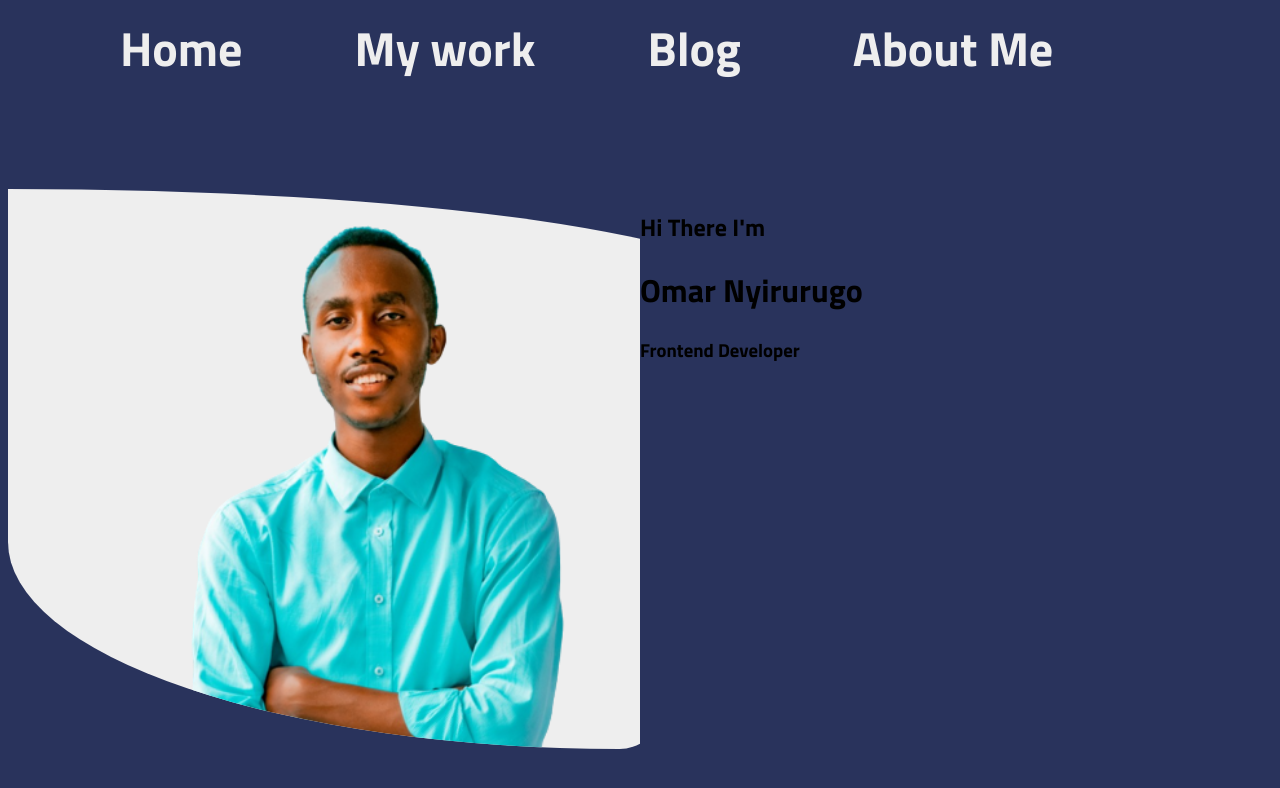
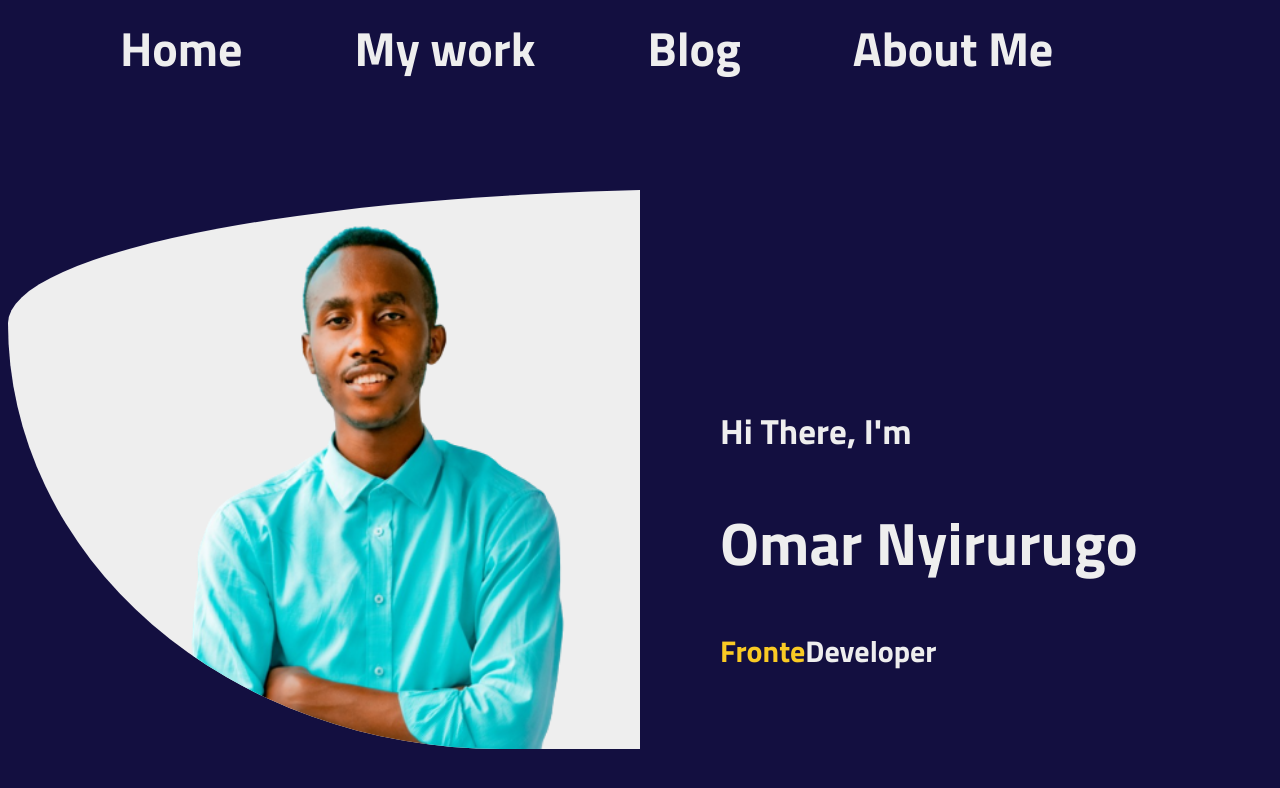
Before and after one commit to nyirurugoomar/person-portfolio-react, a React (Create React App) app: page / in a window 1280 px wide. Shown: the top 788 px of the page. Built offline with nearby package versions, Linux system fonts and the light colour scheme.

Commit message:
text decoration font size and text animation

```diff
--- a/package.json
+++ b/package.json
@@ -9,6 +9,7 @@
     "@testing-library/react": "^13.3.0",
     "@testing-library/user-event": "^13.5.0",
     "bootstrap": "^5.1.3",
+    "ityped": "^1.0.3",
     "react": "^18.1.0",
     "react-bootstrap": "^2.4.0",
     "react-dom": "^18.1.0",
--- a/src/App.css
+++ b/src/App.css
@@ -6,9 +6,10 @@
   --gradient-text: linear-gradient(89.97deg, #AE67FA 1.84%, #F49867 102.67%);
   --gradient-bar: linear-gradient(103.22deg, #AE67FA -13.86%, #F49867 99.55%);
 
-  --color-bg: #040C18;
+  --color-bg: #130f40;
   --color-footer : #031B34;
   --color-blog: #042c54;
   --color-text: #81AFDD;
   --color-subtext: #FF8A71;
+  --intro-text:#eee;
 }
--- a/src/components/Intro.jsx
+++ b/src/components/Intro.jsx
@@ -1,7 +1,17 @@
-import React from 'react'
+import React, { useEffect,useRef } from 'react'
 import '../components/styles/main.css'
+import {init} from 'ityped'
 
 function Intro() {
+
+    const textRef =useRef();
+
+    useEffect(()=>{
+   init(textRef.current, {
+       showCursor:false,
+       strings:['Frontend ','UI/UX ']
+   })
+    },[])
   return (
     <div className='intro' id='intro'>
         <div className='left'>
@@ -11,10 +21,13 @@ function Intro() {
         </div>
         <div className='right'>
              <div className='wrapper'>
-                 <h2>Hi There I'm</h2>
+                 <h2>Hi There, I'm</h2>
                  <h1>Omar Nyirurugo</h1>
-                 <h3>Frontend Developer</h3>
+                 <h3><span ref={textRef}> </span>Developer</h3>
              </div>
+             <a href='#portfolio'>
+                 <img src='' alt=''/>
+             </a>
         </div>
     </div>
   )
--- a/src/components/styles/main.css
+++ b/src/components/styles/main.css
@@ -9,9 +9,9 @@
 }
 
 :root{
-    --mainColor:#29335c;
+    --mainColor:#130f40;
     --mainColorLight:#5765aa;
-    --secondaryColor:#DB2B39;
+    --secondaryColor:#f9ca24;
     --textColor:#eee;
     --background:#01030a;
 
@@ -38,6 +38,7 @@ nav a{
 
 nav a:hover{
      color: var(--secondaryColor);
+     border-bottom: 4px ;
 
 }
 header .nav-btn{
@@ -104,6 +105,7 @@ header .nav-btn{
 }
 .right{
     flex: 0.5;
+    padding: relative;
 
 }
 .ImgContainer{
@@ -116,10 +118,36 @@ header .nav-btn{
 .ImgContainer img{
     height: 80%;
     background-color: #eee;
-    border-radius: 0% 100% 18% 82% / 63% 19% 81% 37%  ;
+    border-radius: 97% 3% 34% 66% / 24% 100% 0% 76%  ;
     display: flex;
     align-items: flex-end;
     justify-content: center;
 
 
 }
+.wrapper h2,h1,h3{
+    color:var(--intro-text);
+}
+.wrapper{
+    width: 100%;
+    height: 100%;
+    padding-left:80px;
+    display: flex;
+    flex-direction: column;
+    justify-content: center;
+}
+h1{
+    font-size: 60px;
+    margin: 10px 0;
+}
+h2{
+    font-size: 35px;
+}
+h3{
+    font-size: 30px;
+}
+
+span{
+    font-size: inherit;
+    color: var(--secondaryColor);
+}
```
Also changed, not shown: 1 other file (tests, documents, lock files or other folders).
